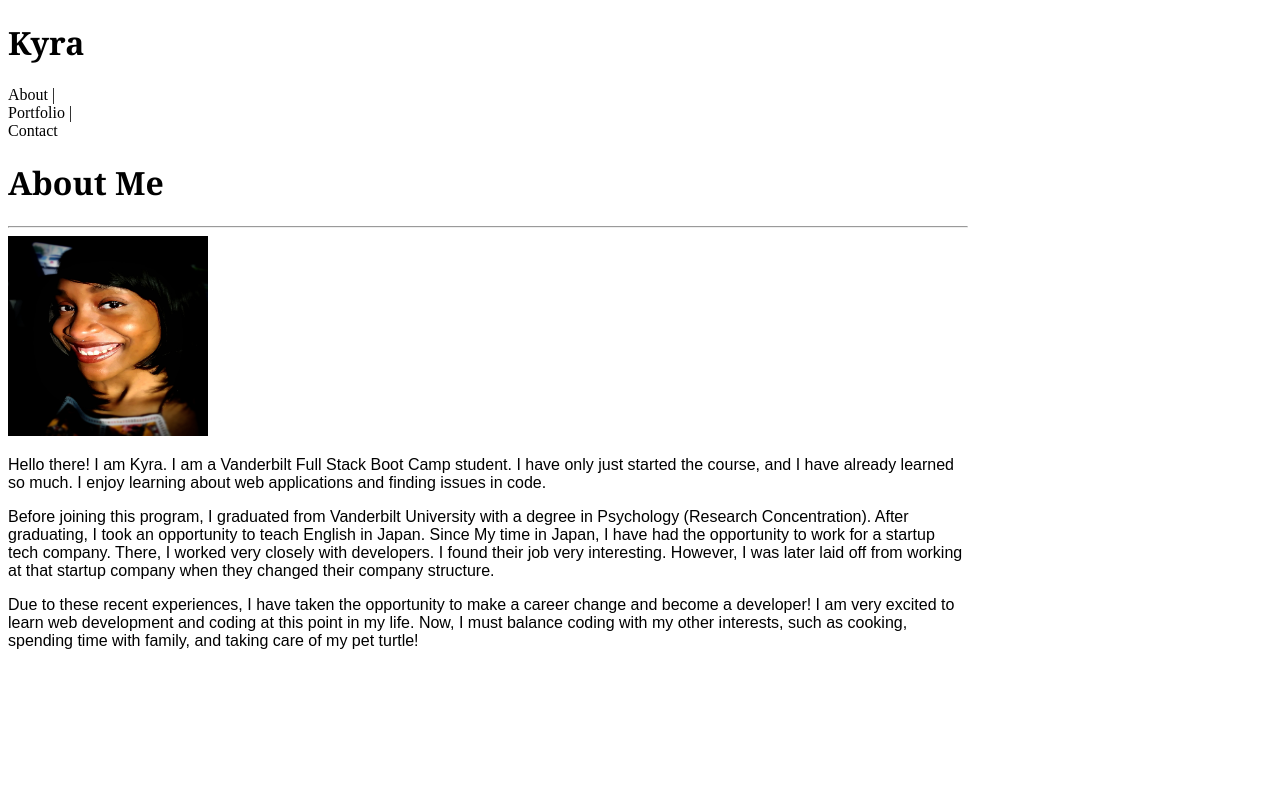
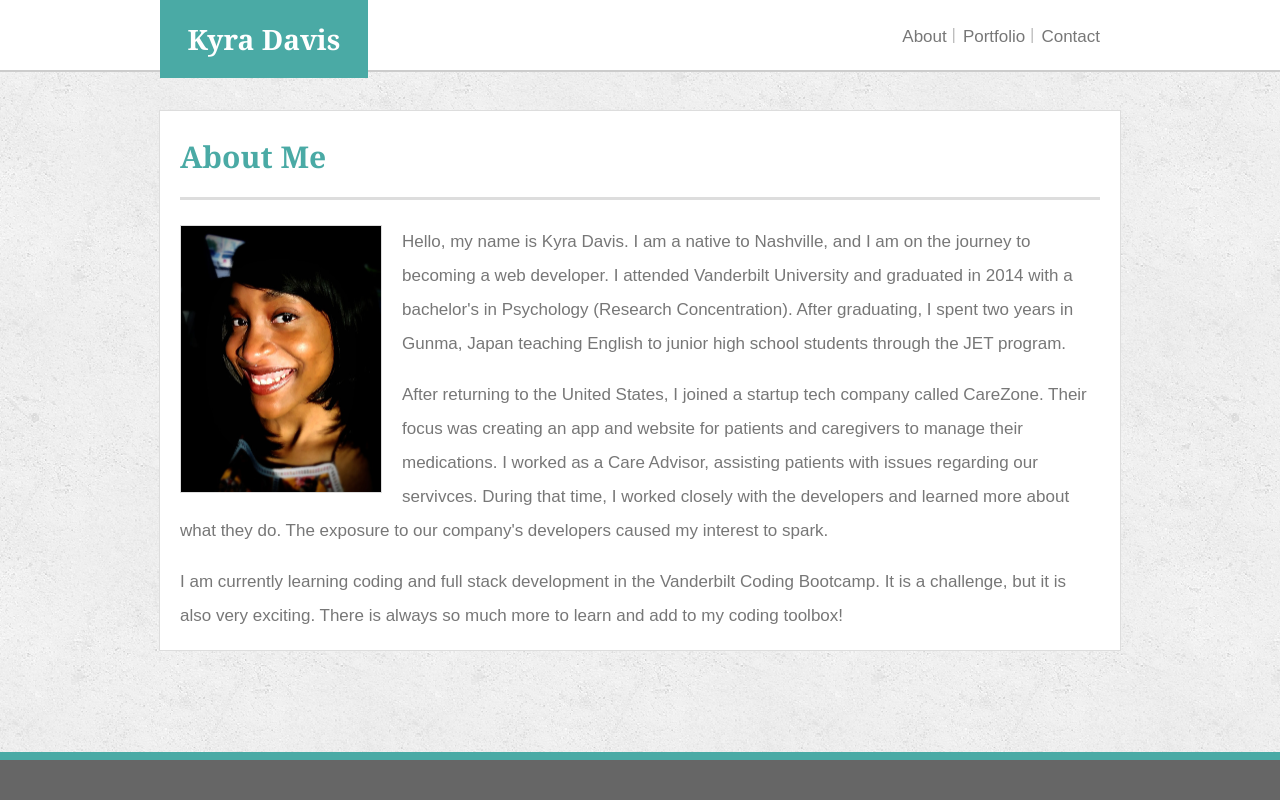
Before and after one commit to kd101jp14/Basic-Portfolio, a plain HTML site: page index.html in a window 1280 px wide. Drawn offline with Linux system fonts and the light colour scheme.

Commit message:
Completely rewrote code for About page. Started over from scratch.

```diff
--- a/assets/css/style.css
+++ b/assets/css/style.css
@@ -1,20 +1,128 @@
-* {
-    box-sizing: border-box;
+body {
+    font-family: Arial, Helvetica, sans-serif;
+    color: #777777;
+    width: 100%;
+    margin: auto;
+    font-size: 17px;
 }
 
-body {
+.headercontainer {
     width: 960px;
+    margin: 0 auto;
 }
 
 h1 {
     font-family: Georgia, 'Times New Roman', Times, serif;
 }
 
+header {
+    background-color: #ffffff;
+    position: fixed;
+    top: 0px;
+    width: 100%;
+    border-bottom:2px solid #cccccc;
+    height: 70px;
+    z-index: 3;
+}
+
+.name {
+    color: white;
+    background-color: #4aaaa5;
+    padding: 20px;
+    width: 17.5%;
+    float: left;
+    font-size: 28px;
+    text-align: center;
+    margin: 0px;
+}
+
+a {
+    text-decoration: none;
+    color: #777777;
+}
+
+li {
+    list-style: none;
+    float: left;
+    margin-left: 5px;
+    padding-top: 10px;
+}
+
+nav {
+    float: right;
+    margin-right: 20px;
+}
+
+nav ul li:not(:last-child):after {
+    content: '|';
+    position: relative;
+    top: -2px;
+    padding-right: 2px;
+    color: #bebebe;
+}
+
+/* Change the link color to #4aaaa5 (turquoise) on hover */
+li a:hover {
+    background-color: #4aaaa5;
+}
+
+
+.contentcontainer {
+    clear: both;
+    background: url(../images/concrete_seamless.png);
+    width: 100%;
+    height: 700px; /*Not sure why 100% won't work here*/
+    position: relative;
+    margin-top: 60px;
+}
+
+.aboutsection {
+    display: block;
+    background-color: white;
+    width: 960px;
+    margin-right: auto;
+    margin-left: auto;
+    position: absolute;
+    top: 0;
+    margin-top: 50px;
+    right: 0;
+    left: 0;
+    border: 1px solid #dddddd;
+}
+
+.aboutme,
+img,
 p {
-    font-family: Arial, Helvetica, sans-serif
+    margin-left: 20px;
+    margin-right: 20px;
+}
+
+.aboutme{
+    color: #4aaaa5;
+    font-size: 30px;
+    padding-bottom: 20px;
+    border-bottom: 3px solid #dddddd;
 }
 
 img {
-    width: 200px;
-    height: 200px;
+    max-width: 200px;
+    max-height: 266.5px;
+    float: left;
+    margin-bottom: 0px;
+    border: #dddddd solid 1px;
 }
+
+p {
+    line-height: 2;
+}
+
+footer {
+    background-color: #666666;
+    height: 40px;
+    display: inline;
+    width: 100%;
+    position: fixed;
+    left: 0;
+    bottom: 0;
+    border-top: 8px solid #4aaaa5;
+}
--- a/index.html
+++ b/index.html
@@ -2,83 +2,71 @@
 <html lang="en">
 
 <head>
-
     <meta charset="UTF-8">
     <meta name="viewport" content="width=device-width, initial-scale=1.0">
     <meta http-equiv="X-UA-Compatible" content="ie=edge">
-
-    <title>Kyra's Page</title>
-
-    <link rel="stylesheet" type="text/css" href="assets/css/style.css">
-
+    <title>About Me</title>
+    <link rel="stylesheet" href="assets/css/style.css">
 </head>
 
 <body>
 
-    <div class="wrapper">
-
     <header>
 
-            <h1>Kyra</h1>
+        <div class="headercontainer">
 
-            <div class="buttons">
+            <h1 class="name">
+                Kyra Davis
+            </h1>
 
-                <div id="button1">
-                    About |
-                </div>
+            <nav>
 
-                <div id="button2">
-                    Portfolio |
-                </div>
+                <ul>
+                    <li id="about"><a href="#">About </a></li>
+                    <li id="portfolio"><a href="#"> Portfolio </a></li>
+                    <li id="contact"><a href="#"> Contact</a></li>
+                </ul>
 
-                <div id="button3">
-                    Contact
-                </div>
+            </nav>
 
         </div>
 
     </header>
 
-        <div class="section">
+    <div class=contentcontainer>
 
-            <h1>About Me</h1>
+        <section class="aboutsection">
 
-            <hr>
+            <h1 class="aboutme">About Me</h1>
 
-            <img src="assets/images/KSD_pic.jpg" alt="Profile Picture">
+            <img src="assets/images/ResizedPicKSD.jpg" alt="Profile Picture">
 
-            <div class=paragraphs>
+            <p>
+                Hello, my name is Kyra Davis. I am a native to Nashville, and I am on the journey to becoming a web
+                developer. I attended Vanderbilt University and graduated in 2014 with a bachelor's in Psychology
+                (Research Concentration). After graduating, I spent two years in Gunma, Japan teaching English to junior high
+                school students through the JET program.
+            </p>
 
-                <p>Hello there! I am Kyra. I am a Vanderbilt Full Stack Boot Camp student. I have only just started the
-                    course,
-                    and
-                    I have already learned so much. I enjoy learning about web applications and finding issues in code.</p>
+            <p>
+                After returning to the United States, I joined a startup tech company called CareZone. Their focus was
+                creating an app and website for patients and caregivers to manage their medications. I worked as a Care
+                Advisor, assisting patients with issues regarding our servivces. During that time, I worked closely
+                with the developers and learned more about what they do. The exposure to our company's developers caused my interest to spark.
+            </p>
 
-                <p>Before joining this program, I graduated from Vanderbilt University with a degree in Psychology
-                    (Research
-                    Concentration). After graduating, I took an opportunity to teach English in Japan. Since My time in
-                    Japan,
-                    I
-                    have had the opportunity to work for a startup tech company. There, I worked very closely with
-                    developers.
-                    I
-                    found their job very interesting. However, I was later laid off from working at that startup
-                    company
-                    when
-                    they changed their company structure.</p>
+            <p>
+                I am currently learning coding and full stack development in the Vanderbilt Coding Bootcamp. It is a
+                challenge, but it is also very exciting. There is always so much more to learn and add to my coding toolbox!
+            </p>
 
-                <p>Due to these recent experiences, I have taken the opportunity to make a career change and become a
-                    developer! I am very excited to
-                    learn web development and coding at this point in my life. Now, I must balance coding with my other
-                    interests,
-                    such as cooking, spending time with family, and taking care of my pet turtle!
-                </p>
+        </section>
+
+        <footer></footer>
 
     </div>
 
-        </div>
 
-    </div>
 
 </body>
 
```
Also changed, not shown: assets/images/KSD_pic.jpg (deleted), assets/images/ResizedPicKSD.jpg (added), assets/images/concrete_seamless.png (added). Lines whose indentation alone changed are shown as unchanged.
